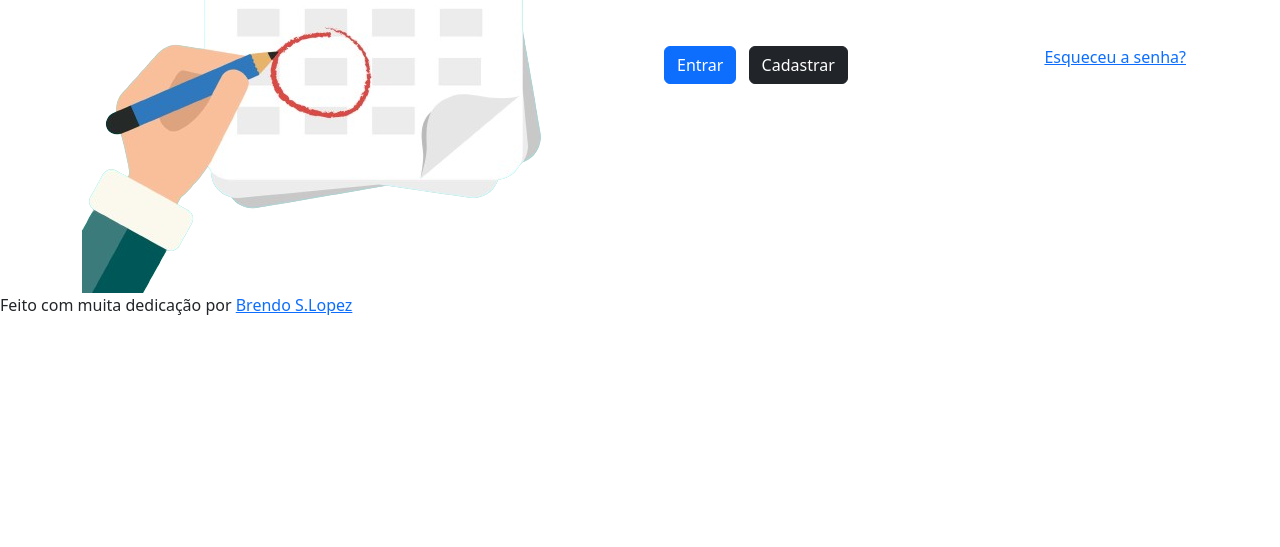
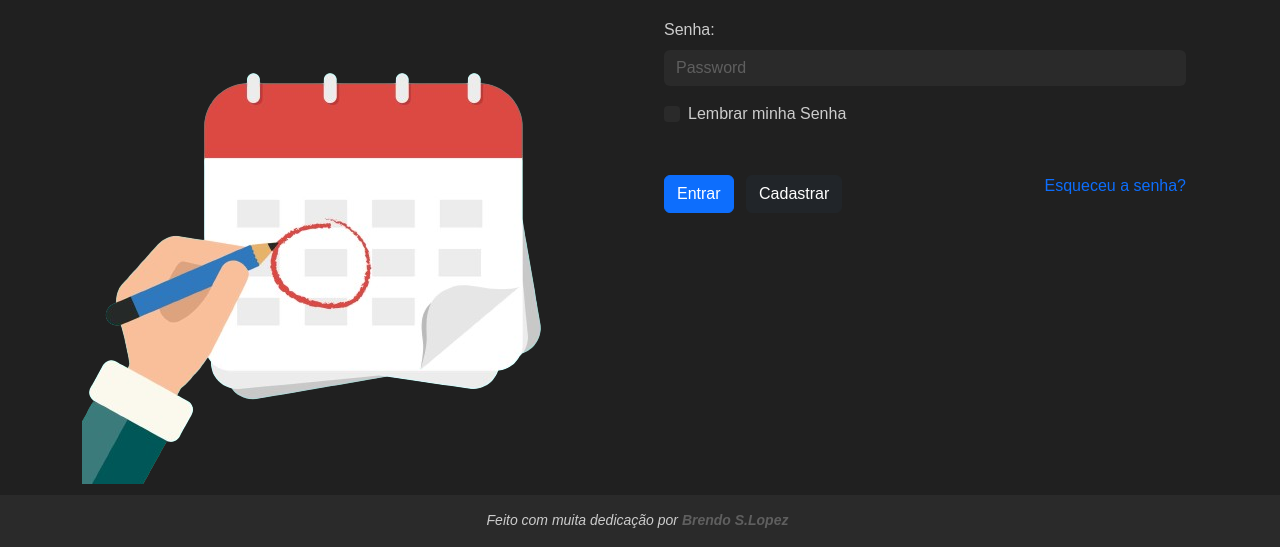
Before and after one commit to BrendoLopez/scheduling_app, a website: page index.html in a window 1280 px wide. Shown: the part 253-800 px from the top of the page. Drawn offline with nearby package versions, Linux system fonts and the light colour scheme; the site is published under a folder, as on GitHub Pages, so addresses that start at the root find nothing.

Commit message:
Manutenção no projeto na parte organizacional.

```diff
--- a/index.html
+++ b/index.html
@@ -6,7 +6,7 @@
     <title>Agendamentos de Compromissos</title>
 
     <link href="https://cdn.jsdelivr.net/npm/bootstrap@5.3.3/dist/css/bootstrap.min.css" rel="stylesheet" integrity="sha384-QWTKZyjpPEjISv5WaRU9OFeRpok6YctnYmDr5pNlyT2bRjXh0JMhjY6hW+ALEwIH" crossorigin="anonymous">
-    <link rel="stylesheet" href="/style-login.css">
+    <link rel="stylesheet" href="css/style-login.css">
 </head>
 <body>
 
@@ -37,8 +37,8 @@
                               </div>
                             <div class="d-flex justify-content-between align-items-center">
                                 <div>
-                                    <a href="/form.html" class="btn btn-primary">Entrar</a>
-                                    <a href="/create-login.html" class="btn btn-dark ms-2">Cadastrar</a>
+                                    <a href="/html/form.html" class="btn btn-primary">Entrar</a>
+                                    <a href="/html/create-login.html" class="btn btn-dark ms-2">Cadastrar</a>
                                 </div>
                                 <p class="esqueceuSenha"><a href="#">Esqueceu a senha?</a></p>
                             </div>
```
Also changed, not shown: html/create-login.html (renamed from create-login.html, +1 -1 lines), html/form.html (renamed from form.html, +1 -1 lines), html/grid.html (renamed from grid.html, +1 -1 lines), html/menu.html (renamed from menu.html, +1 -1 lines), css/style-create-login.css (renamed from style-create-login.css), css/style-login.css (renamed from style-login.css), html/forgot-password.html (renamed from forgot-password.html).
